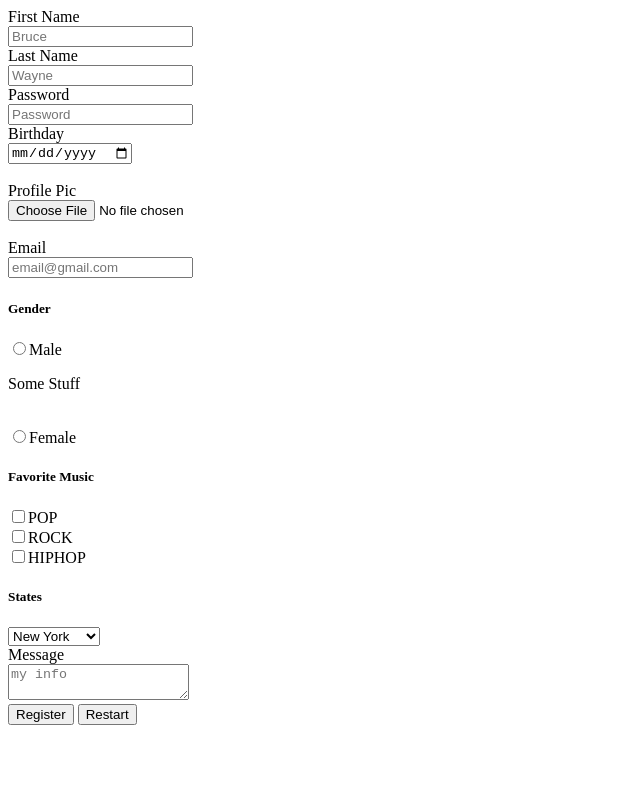
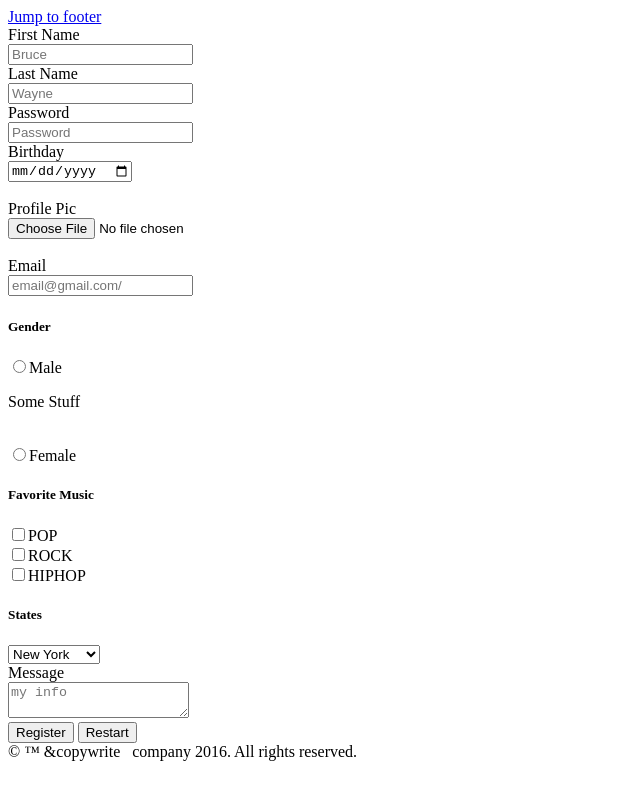
Before and after one commit to jander5/File, a plain HTML site: page contact.html in a window 1280 px wide. Shown: the whole page, without its empty margins (0-640 px from the left). Drawn offline with Linux system fonts and the light colour scheme.

Commit message:
Created Contact Page

```diff
--- a/contact.html
+++ b/contact.html
@@ -4,7 +4,9 @@
 	<title>Contact Form</title>
 </head>
 <body>
+<a href="#foot">Jump to footer</a>
 
+<!--I'm a comment -->
 <form>
 
 	<label>First Name<br>
@@ -38,7 +40,7 @@
 	<br>
 	<label>Email<br>
 
-		<input type="email" name="email" placeholder="email@gmail.com">
+		<input type="email" name="email" placeholder="email@gmail.com/">
 
 	</label><br>
 
@@ -93,6 +95,6 @@
 
 
 </form>
-
+<footer id="foot">&copy; &trade; &amp;copywrite &nbsp; company 2016. All rights reserved. </footer>
 </body>
 </html>
```
